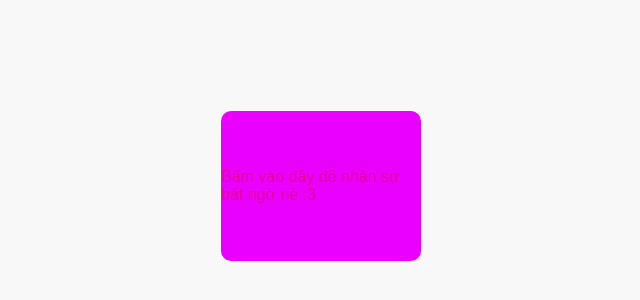
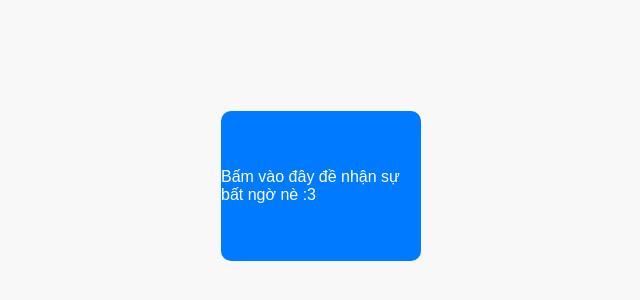
Before and after one commit to TheGodisHere/Flirting_heart, a plain HTML site: page index.html in a window 1280 px wide. Shown: the part 214-514 px from the top of the page, without its empty margins (319-959 px from the left). Drawn offline with Linux system fonts and the light colour scheme.

Commit message:
changing index content

```diff
--- a/style_heart.css
+++ b/style_heart.css
@@ -10,7 +10,7 @@ body {
 .centered-box {
     width: 200px;
     height: 150px;
-    background-color: #ea00ff;
+    background-color: #007bff;
     border-radius: 10px;
     position: relative;
     cursor: pointer;
@@ -18,7 +18,7 @@ body {
     justify-content: center;
     align-items: center;
     font-family: Arial, sans-serif;
-    color: #e50a0a6b;
+    color: #fff;
     font-size: 16px;
     text-decoration: none;
 }
```
